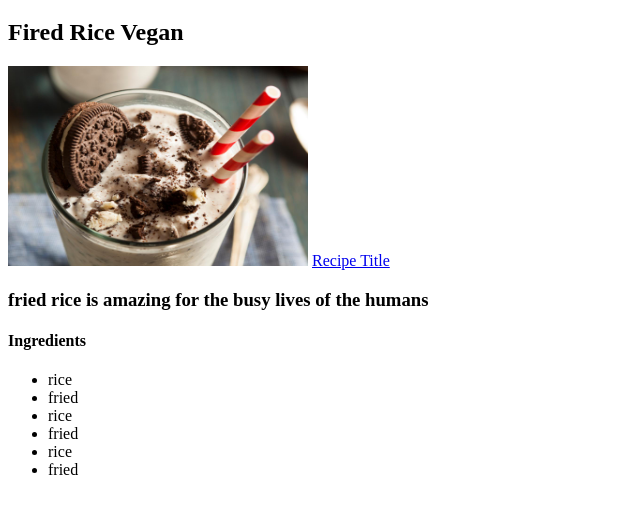
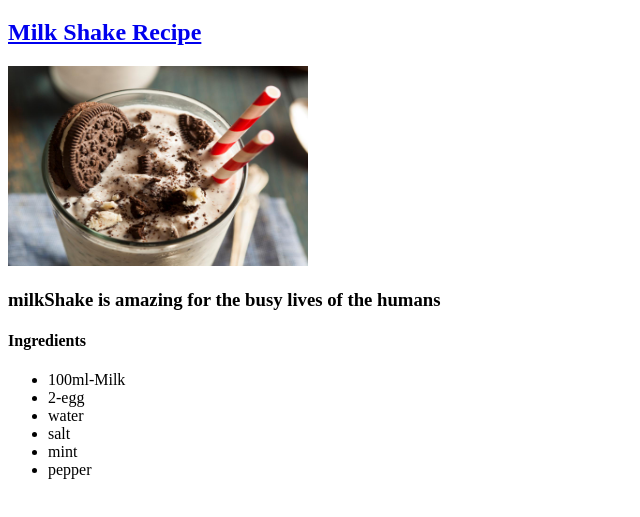
Before and after one commit to Aviij/odin-recipes, a plain HTML site: page recipes/milkShake.html in a window 1280 px wide. Shown: the part 61-578 px from the top of the page, without its empty margins (0-640 px from the left). Drawn offline with Linux system fonts and the light colour scheme.

Commit message:
refined the pages with accurate content

```diff
--- a/recipes/milkShake.html
+++ b/recipes/milkShake.html
@@ -8,18 +8,18 @@
 <body>
     <a href="/index.html"><h1>Odin Recipes</h1></a>
 
-    <h2>Fired Rice Vegan</h2>
+    <a href="recipes/milkShake.html"><h2>Milk Shake Recipe</h2></a>
     <img src="milk.jpeg" alt="no rice today" height="200px" width="300px">
-    <a href="recipes/recipename.html">Recipe Title</a>
-    <h3>fried rice is amazing for the busy lives of the humans</h3>
+
+    <h3>milkShake is amazing for the busy lives of the humans</h3>
     <h4>Ingredients</h4>
     <ul>
-        <li>rice</li>
-        <li>fried</li>
-        <li>rice</li>
-        <li>fried</li>
-        <li>rice</li>
-        <li>fried</li>
+        <li>100ml-Milk</li>
+        <li>2-egg</li>
+        <li>water</li>
+        <li>salt</li>
+        <li>mint</li>
+        <li>pepper</li>
     </ul>
 
 </body>
```
Also changed, not shown: recipes/pineappleCurry.html (+8 -8 lines).
